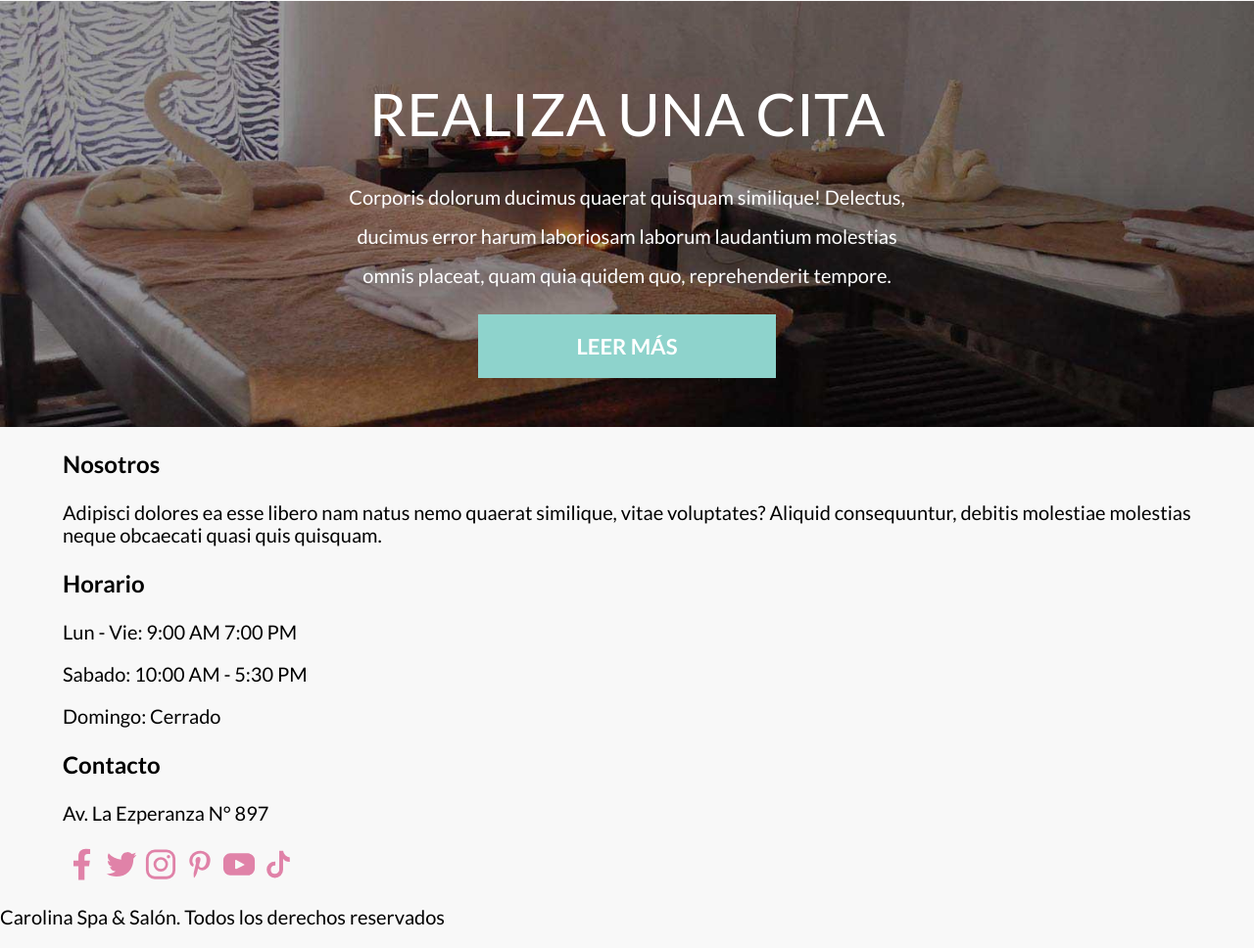
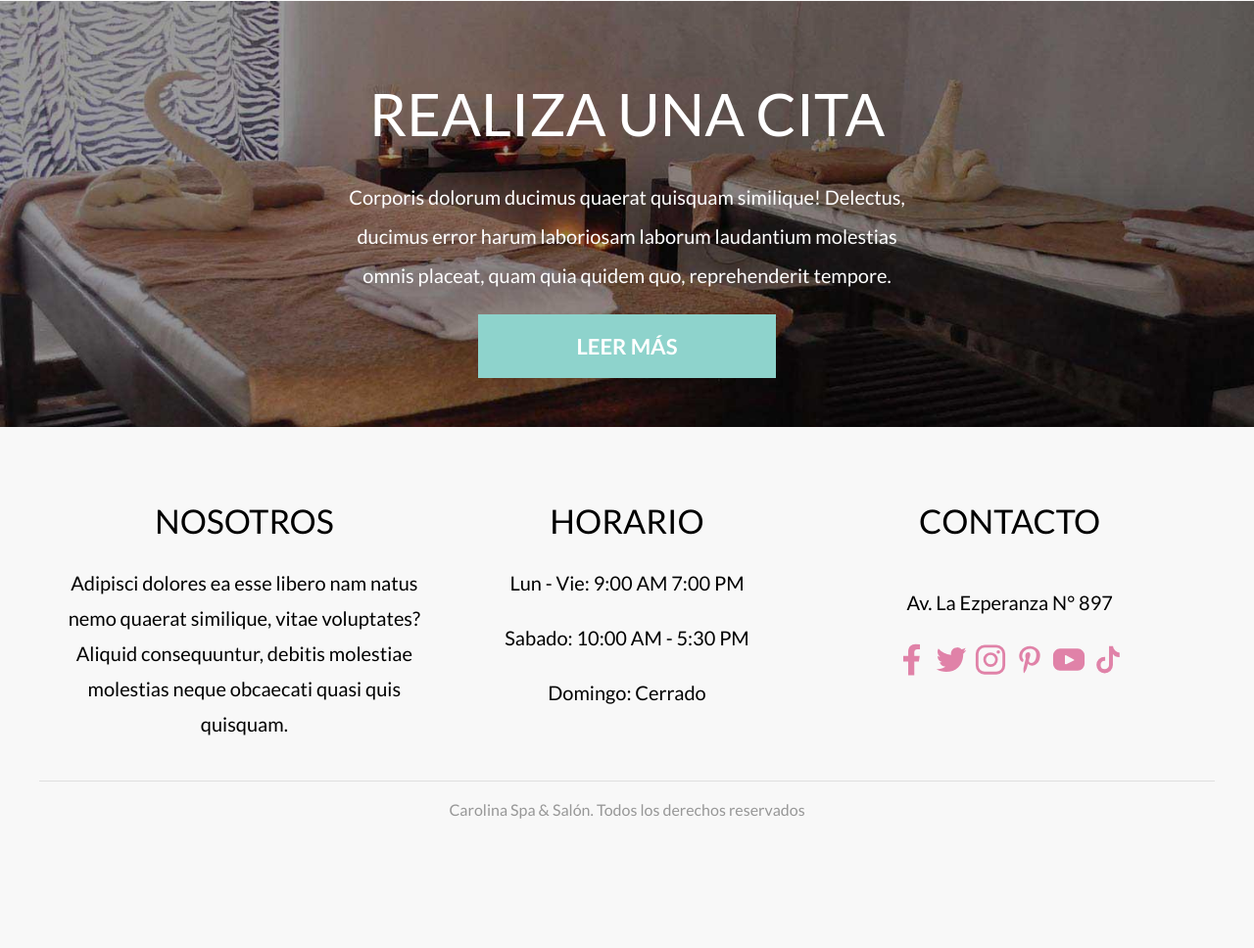
Before and after one commit to dolivare5/carlolina-spa, a website: page index.html in a window 1280 px wide. Shown: the part 3727-4695 px from the top of the page at 98% size. After the commit the page ends 4584 px from the top, so only its background shows below. Drawn offline with Linux system fonts and the light colour scheme; a web font is replaced by a local one.

Commit message:
Commit Nro. 22. Agregué estilos al footer y con ello ya termino la parte de maquetación con HTML y CSS. Faltaría el slider solamente.

```diff
--- /dev/null
+++ b/src/scss/ui/08-footer/_01-footer.scss
@@ -0,0 +1,40 @@
+@use "../../base/variables" as v;
+@use "../../base/mixins" as m;
+
+.footer{
+    padding-top: 5rem;
+    &__grid{
+        @include m.tablet{
+            @include m.grid(3, 2rem)
+        }
+    }
+
+    &__widget{
+        text-align: center;
+
+        &:nth-child(3){
+            display: flex;
+            flex-direction: column;
+            align-items: center;
+        }
+    }
+
+    &__heading{
+        @include m.heading;
+        font-size: 3.4rem;
+    }
+
+    &__texto{
+        line-height: 1.8;
+    }
+
+    &__copyright{
+        text-align: center;
+        max-width: 120rem;
+        margin: 2rem auto 0 auto;
+        border-top: 1px solid darken(v.$grisClaro, 10%);
+        font-size: 1.6rem;
+        padding: 2rem;
+        color: v.$gris;
+    }
+}
--- /dev/null
+++ b/src/scss/ui/08-footer/_index.scss
@@ -0,0 +1 @@
+@forward "01-footer";
--- a/src/scss/ui/_index.scss
+++ b/src/scss/ui/_index.scss
@@ -5,3 +5,4 @@
 @forward "05-horarios";
 @forward "06-productos";
 @forward "07-cita";
+@forward "08-footer";
```
Also changed, not shown: build/css/app.css, 1 other file.
